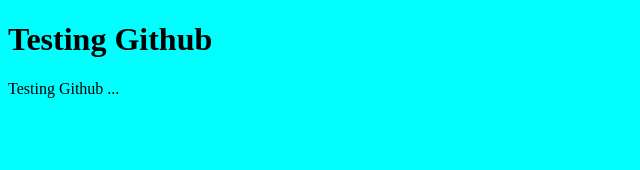
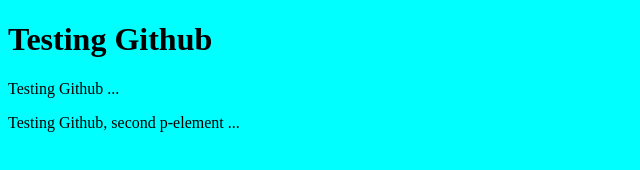
Before and after one commit to petersundberg/testing-..., a plain HTML site: page index.html in a window 1280 px wide. Shown: the whole page, without its empty margins (0-640 px from the left). Drawn offline with Linux system fonts and the light colour scheme.

Commit message:
added a second p element

```diff
--- a/index.html
+++ b/index.html
@@ -14,6 +14,7 @@
     <h1>Testing Github</h1>
 
     <p>Testing Github ...</p>
+    <p>Testing Github, second p-element ...</p>
 
 
     <script src="scripts.js"></script>
```
